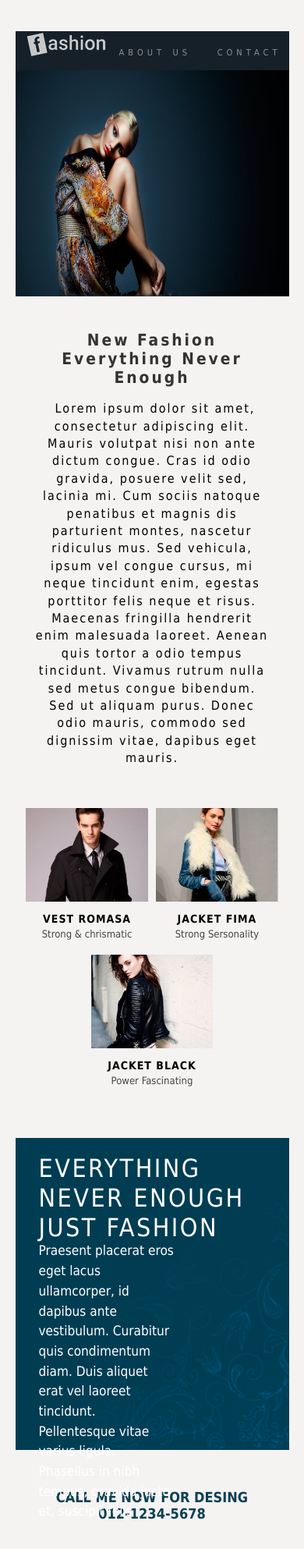
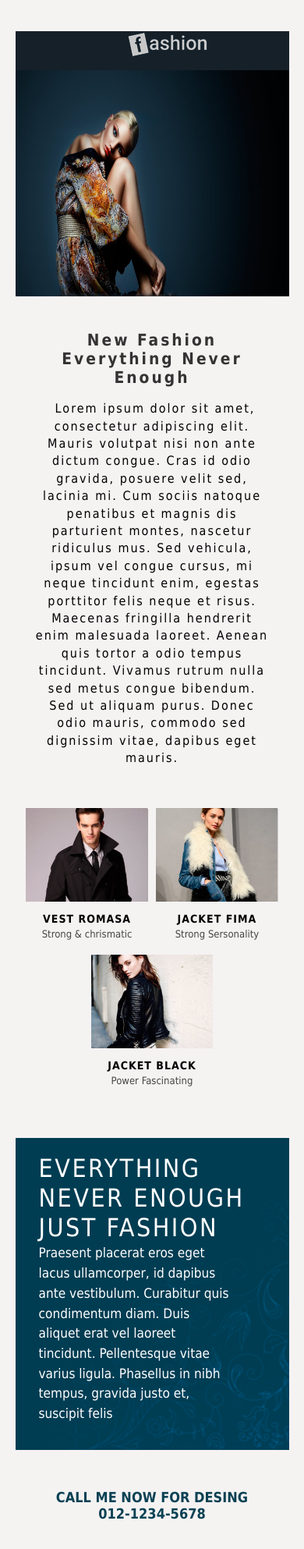
Before and after one commit to kaykyveiga/projeto-fashion, a plain HTML site: page index.html in a window 390 px wide. Shown: the top 1986 px of the page at 78% size. Drawn offline with Linux system fonts and the light colour scheme.

Commit message:
Asjustment

```diff
--- a/index.html
+++ b/index.html
@@ -14,10 +14,10 @@
 <body>
     <div id="main">
         <header class="header-top">
-            <img id="logo" src="imagens/logo.png" alt="">
+            <img src="imagens/logo.png" alt="">
             <nav class="header-nav">
                 <ul>
-                    <li><a id="portifolio" class="link" href="#">portifolio</a></li>
+                    <li><a href="#">portifolio</a></li>
                     <li><a href="#">about us</a></li>
                     <li><a href="#">contact</a></li>
                 </ul>
--- a/media-query.css
+++ b/media-query.css
@@ -12,17 +12,8 @@
         height: 290px;
     }
 
-   nav{
-    margin-right: -20px;
-    letter-spacing: -1px;
-   }
-
-    #portifolio {
+    nav {
         display: none;
-    }
-
-    #logo {
-        margin-left: -130px;
     }
 
     .main-content-title {
@@ -70,14 +61,14 @@
     .alt-text {
         display: block;
         position: absolute;
-        margin: 132px 0px 0px 30px;
-        width: 50%;
+        margin: 135px 0px 0px 30px;
+        width: 70%;
         font-size: 1.07em;
         line-height: 1.5;
         color: white;
     }
 
-    .contact{
+    .contact {
         font-size: 18px;
     }
 }
```
